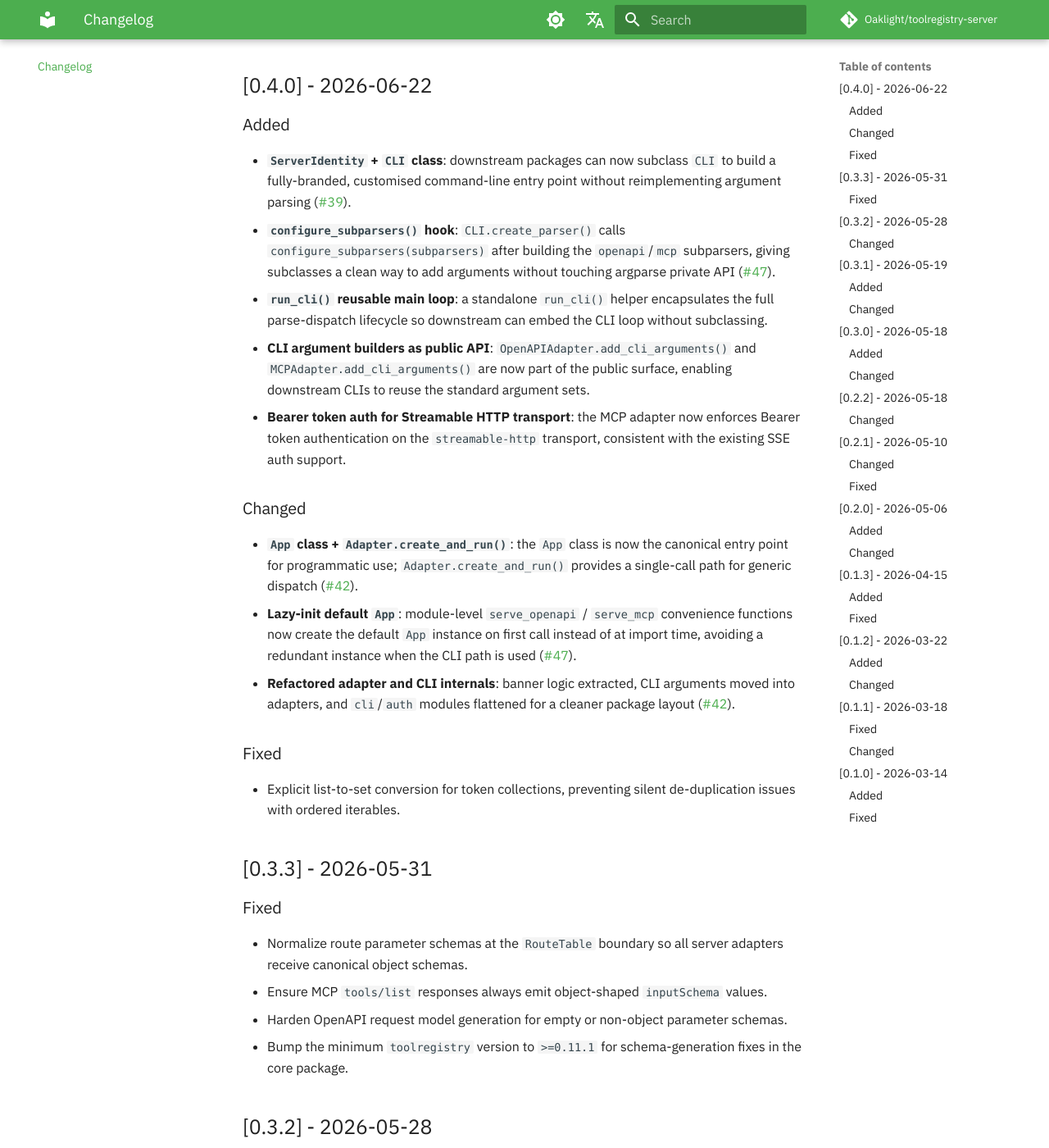
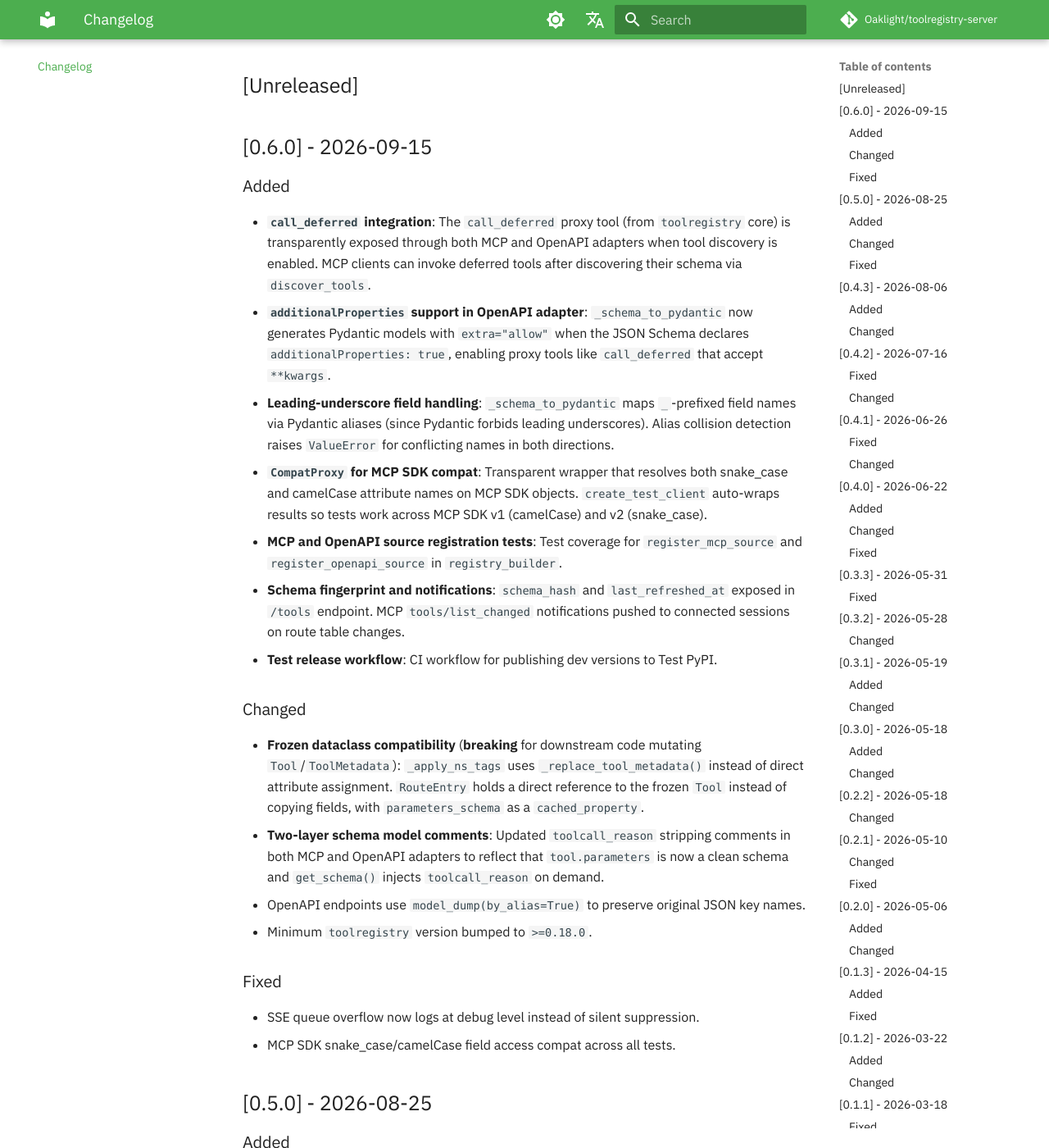
Before and after one commit to Oaklight/toolregistry-server, an MkDocs documentation site: the page built from docs/changelog.md, in a window 1280 px wide and 1400 px high, scrolled down 249 px. Shown: the whole window at 82% size. Built offline with MkDocs 1.6.1 and Material for MkDocs 9.7.7, drawn with Linux system fonts in a browser that asks for light colours; some web fonts are replaced; comment, search, counter and statistics services are not loaded; some of the changed text lies outside the part shown.

Commit message:
docs: add 0.6.0 changelog

```diff
--- a/docs/changelog.md
+++ b/docs/changelog.md
@@ -3,6 +3,85 @@
 All notable changes to this project will be documented in this file.
 
 The format is based on [Keep a Changelog](https://keepachangelog.com/en/1.1.0/), with project-specific grouping where useful.
+
+## [Unreleased]
+
+## [0.6.0] - 2026-09-15
+
+### Added
+
+- **`call_deferred` integration**: The `call_deferred` proxy tool (from `toolregistry` core) is transparently exposed through both MCP and OpenAPI adapters when tool discovery is enabled. MCP clients can invoke deferred tools after discovering their schema via `discover_tools`.
+- **`additionalProperties` support in OpenAPI adapter**: `_schema_to_pydantic` now generates Pydantic models with `extra="allow"` when the JSON Schema declares `additionalProperties: true`, enabling proxy tools like `call_deferred` that accept `**kwargs`.
+- **Leading-underscore field handling**: `_schema_to_pydantic` maps `_`-prefixed field names via Pydantic aliases (since Pydantic forbids leading underscores). Alias collision detection raises `ValueError` for conflicting names in both directions.
+- **`CompatProxy` for MCP SDK compat**: Transparent wrapper that resolves both snake_case and camelCase attribute names on MCP SDK objects. `create_test_client` auto-wraps results so tests work across MCP SDK v1 (camelCase) and v2 (snake_case).
+- **MCP and OpenAPI source registration tests**: Test coverage for `register_mcp_source` and `register_openapi_source` in `registry_builder`.
+- **Schema fingerprint and notifications**: `schema_hash` and `last_refreshed_at` exposed in `/tools` endpoint. MCP `tools/list_changed` notifications pushed to connected sessions on route table changes.
+- **Test release workflow**: CI workflow for publishing dev versions to Test PyPI.
+
+### Changed
+
+- **Frozen dataclass compatibility** (**breaking** for downstream code mutating `Tool`/`ToolMetadata`): `_apply_ns_tags` uses `_replace_tool_metadata()` instead of direct attribute assignment. `RouteEntry` holds a direct reference to the frozen `Tool` instead of copying fields, with `parameters_schema` as a `cached_property`.
+- **Two-layer schema model comments**: Updated `toolcall_reason` stripping comments in both MCP and OpenAPI adapters to reflect that `tool.parameters` is now a clean schema and `get_schema()` injects `toolcall_reason` on demand.
+- OpenAPI endpoints use `model_dump(by_alias=True)` to preserve original JSON key names.
+- Minimum `toolregistry` version bumped to `>=0.18.0`.
+
+### Fixed
+
+- SSE queue overflow now logs at debug level instead of silent suppression.
+- MCP SDK snake_case/camelCase field access compat across all tests.
+
+## [0.5.0] - 2026-08-25
+
+### Added
+
+- **Native multimodal content support** (#58, #59): The MCP adapter now converts content block lists to native MCP types instead of JSON-dumping them into text. Tools returning images, audio, resource links, or embedded resources are delivered as actual `ImageContent`, `AudioContent`, `ResourceLink`, and `EmbeddedResource`.
+- **`outputSchema` / `structuredContent`** (#61, #65): Tools can declare an output schema via `metadata.extra['output_schema']`. The schema is advertised in `tools/list` as `outputSchema`, and tool results are returned as `structuredContent` alongside the text content block — enabling client-side validation per MCP spec 2026-07-28.
+- **Cache hints for `tools/list`** (#62, #64): `route_table_to_mcp_server()` and `MCPAdapter` accept `list_tools_ttl_ms` and `list_tools_cache_scope` parameters. Clients can cache tool catalogs to reduce re-fetching and improve LLM prompt cache hit rates.
+- **Audio, resource_link, and embedded resource content types** (#59): Full MCP 2026-07-28 content type coverage — all five types (`text`, `image`, `audio`, `resource_link`, `resource`) are natively supported. Unknown future types degrade gracefully to JSON `TextContent` with a warning.
+
+### Changed
+
+- `CallToolHandler` return type uses `mcp.types.ContentBlock` union instead of `list[Any]`.
+- MIME type extraction unified via `_get_mime_type()` helper across all content block types.
+- Minimum `toolregistry` version bumped to `>=0.16.0`.
+
+### Fixed
+
+- Skip `structuredContent` for multimodal content block results to avoid spec violations.
+- Degrade unknown content block types to `TextContent` instead of silently dropping them.
+- Align return annotations with `MCPContentBlock` type alias.
+
+## [0.4.3] - 2026-08-06
+
+### Added
+
+- **MCP SDK v2 compatibility** (#56): Server-side adapter supports both MCP SDK v1 (1.x) and v2 (2.x). Dependency pin widened to `mcp>=1.17,<3`. Adds a `_compat.py` layer that handles API differences transparently.
+
+### Changed
+
+- Minimum `toolregistry` version bumped to `>=0.15.0`.
+
+## [0.4.2] - 2026-07-16
+
+### Fixed
+
+- **Pass `headers` from MCPSource config to `register_from_mcp`**: `MCPSource.headers` was parsed by the config loader but never forwarded to `register_from_mcp()`, making config-based header auth for MCP servers ineffective.
+- **Await coroutine from `_FunctionToolWrapper`**: fix session injection crash when a tool wrapper returns a coroutine instead of a plain value in OpenAPI/MCP endpoints.
+
+### Changed
+
+- Minimum `toolregistry` version bumped to `>=0.14.0`.
+
+## [0.4.1] - 2026-06-26
+
+### Fixed
+
+- Catch tool exceptions in OpenAPI endpoints, return structured HTTP 500 instead of unhandled error (#49).
+- Install full deps in CI lint and remove stale `ty: ignore` comments.
+
+### Changed
+
+- Pin dev tool versions: ruff==0.15.20, ty==0.0.54, complexipy==5.6.1.
 
 ## [0.4.0] - 2026-06-22
 
```
